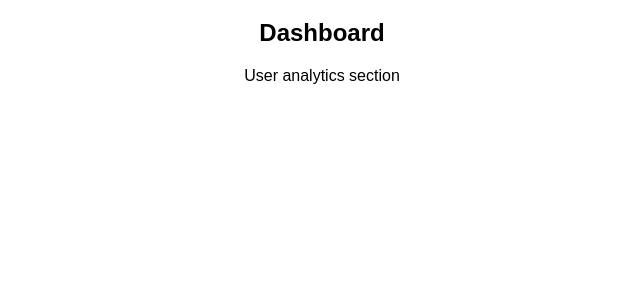
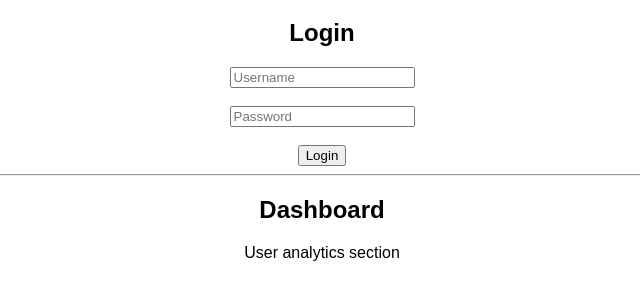
Before and after one commit to akilagrepo/team-webapp, a plain HTML site: page index.html in a window 1280 px wide. Shown: the part 61-360 px from the top of the page, without its empty margins (318-958 px from the left). Drawn offline with Linux system fonts and the light colour scheme.

Commit message:
merge: resolve conflict btw login and dashboard feat

```diff
--- a/index.html
+++ b/index.html
@@ -9,7 +9,14 @@
         <h1>Team Web Application</h1>
     </header>
 
- <main>
+<main>
+    <h2>Login</h2>
+    <input type="text" placeholder="Username"><br><br>
+    <input type="password" placeholder="Password"><br><br>
+    <button>Login</button>
+
+    <hr>
+
     <h2>Dashboard</h2>
     <p>User analytics section</p>
 </main>
```
